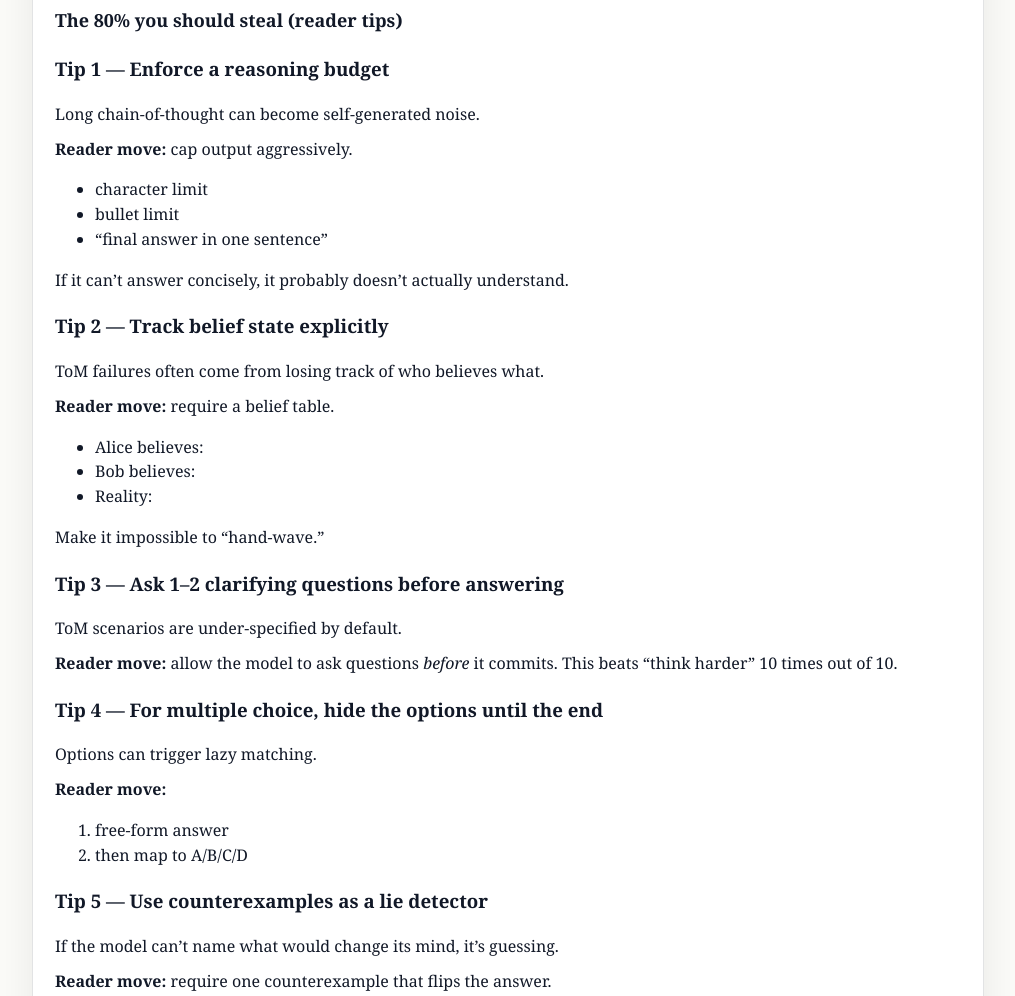
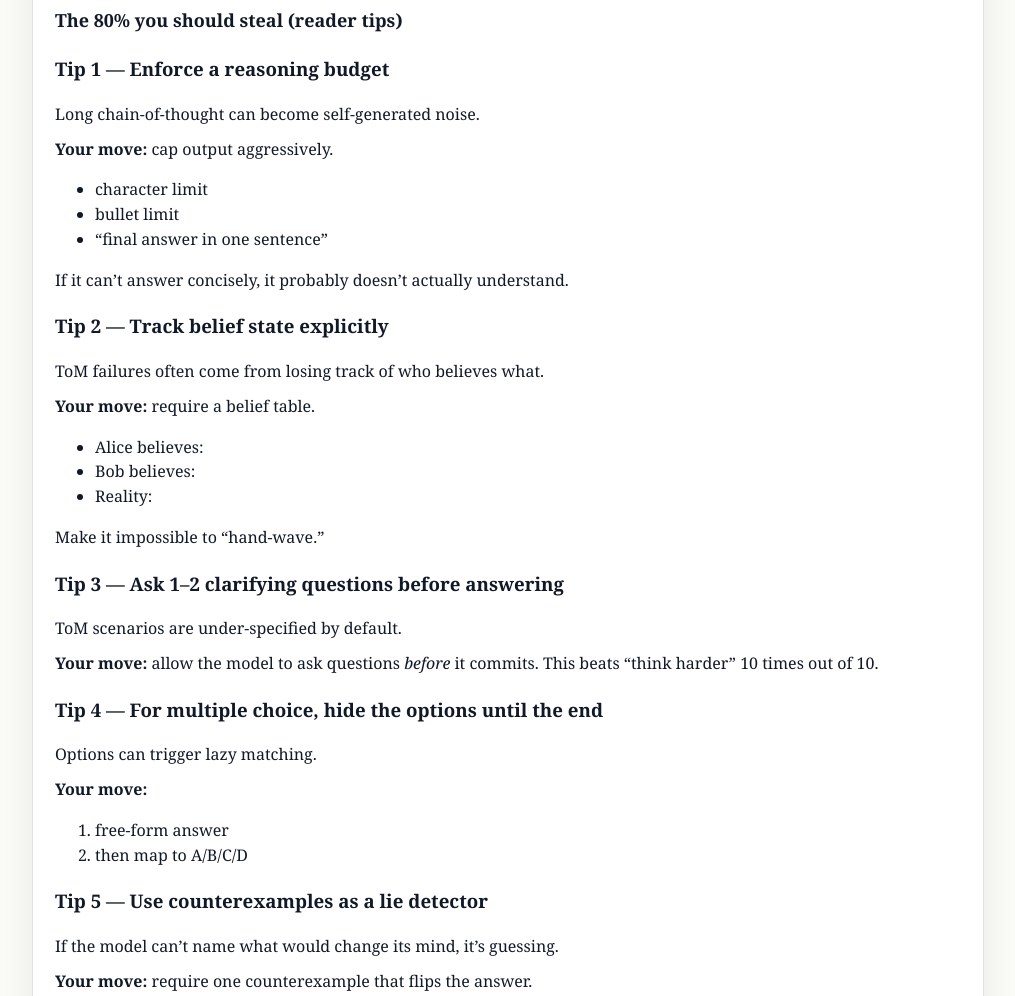
Before and after one commit to qwerty-works/arxiv-notes, an Astro site: page /arxiv-notes/2602.10625/to-think-or-not-to-think/ in a window 1280 px wide. Shown: the part 660-1656 px from the top of the page, without its empty margins (132-1147 px from the left). Built offline with nearby package versions, Linux system fonts and the light colour scheme; Astro itself is replaced by a stand-in of ours.

Commit message:
Change 'Reader move' to 'Your move'

```diff
--- a/src/content/papers/2602.10625/to-think-or-not-to-think.md
+++ b/src/content/papers/2602.10625/to-think-or-not-to-think.md
@@ -71,7 +71,7 @@ This paper’s punchline:
 ### Tip 1 — Enforce a reasoning budget
 Long chain-of-thought can become self-generated noise.
 
-**Reader move:** cap output aggressively.
+**Your move:** cap output aggressively.
 - character limit
 - bullet limit
 - “final answer in one sentence”
@@ -81,7 +81,7 @@ If it can’t answer concisely, it probably doesn’t actually understand.
 ### Tip 2 — Track belief state explicitly
 ToM failures often come from losing track of who believes what.
 
-**Reader move:** require a belief table.
+**Your move:** require a belief table.
 - Alice believes:
 - Bob believes:
 - Reality:
@@ -91,20 +91,20 @@ Make it impossible to “hand-wave.”
 ### Tip 3 — Ask 1–2 clarifying questions before answering
 ToM scenarios are under-specified by default.
 
-**Reader move:** allow the model to ask questions *before* it commits.
+**Your move:** allow the model to ask questions *before* it commits.
 This beats “think harder” 10 times out of 10.
 
 ### Tip 4 — For multiple choice, hide the options until the end
 Options can trigger lazy matching.
 
-**Reader move:**
+**Your move:**
 1) free-form answer
 2) then map to A/B/C/D
 
 ### Tip 5 — Use counterexamples as a lie detector
 If the model can’t name what would change its mind, it’s guessing.
 
-**Reader move:** require one counterexample that flips the answer.
+**Your move:** require one counterexample that flips the answer.
 
 ## What’s actually new (quickly)
 
--- a/src/content/papers/2602.11136/formal-judge.md
+++ b/src/content/papers/2602.11136/formal-judge.md
@@ -92,12 +92,12 @@ The paper’s toy example is painfully real:
 - “Budget $800” is easy.
 - “IF flying THEN hotel must start on arrival day” is what breaks “judge vibes.”
 
-**Reader move:** write requirements as conditionals whenever possible.
+**Your move:** write requirements as conditionals whenever possible.
 
 ### Tip 4 — Put strict tools in charge of the verdict
 LLMs are creative; solvers/checkers are strict.
 
-**Reader move:**
+**Your move:**
 - LLM proposes what to check
 - deterministic checker decides pass/fail
 
```
